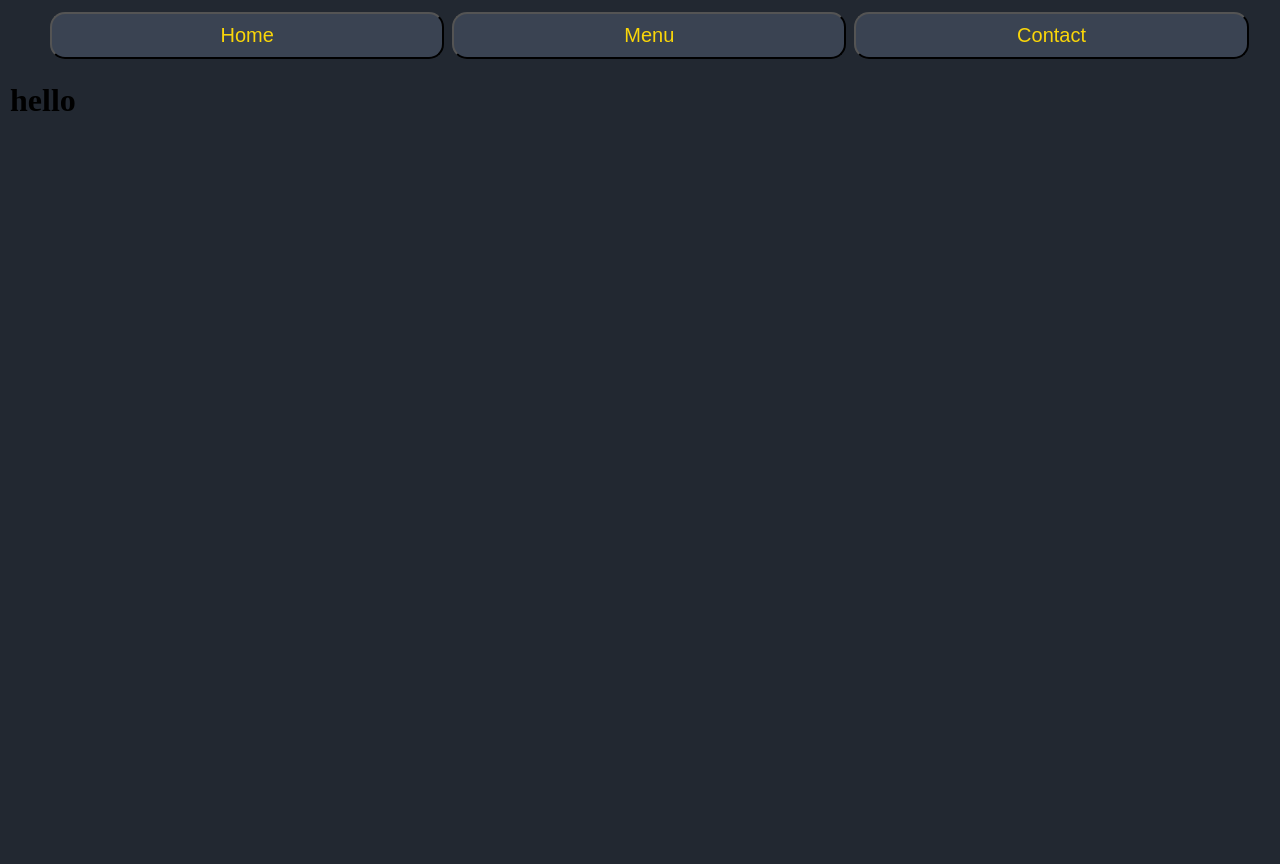
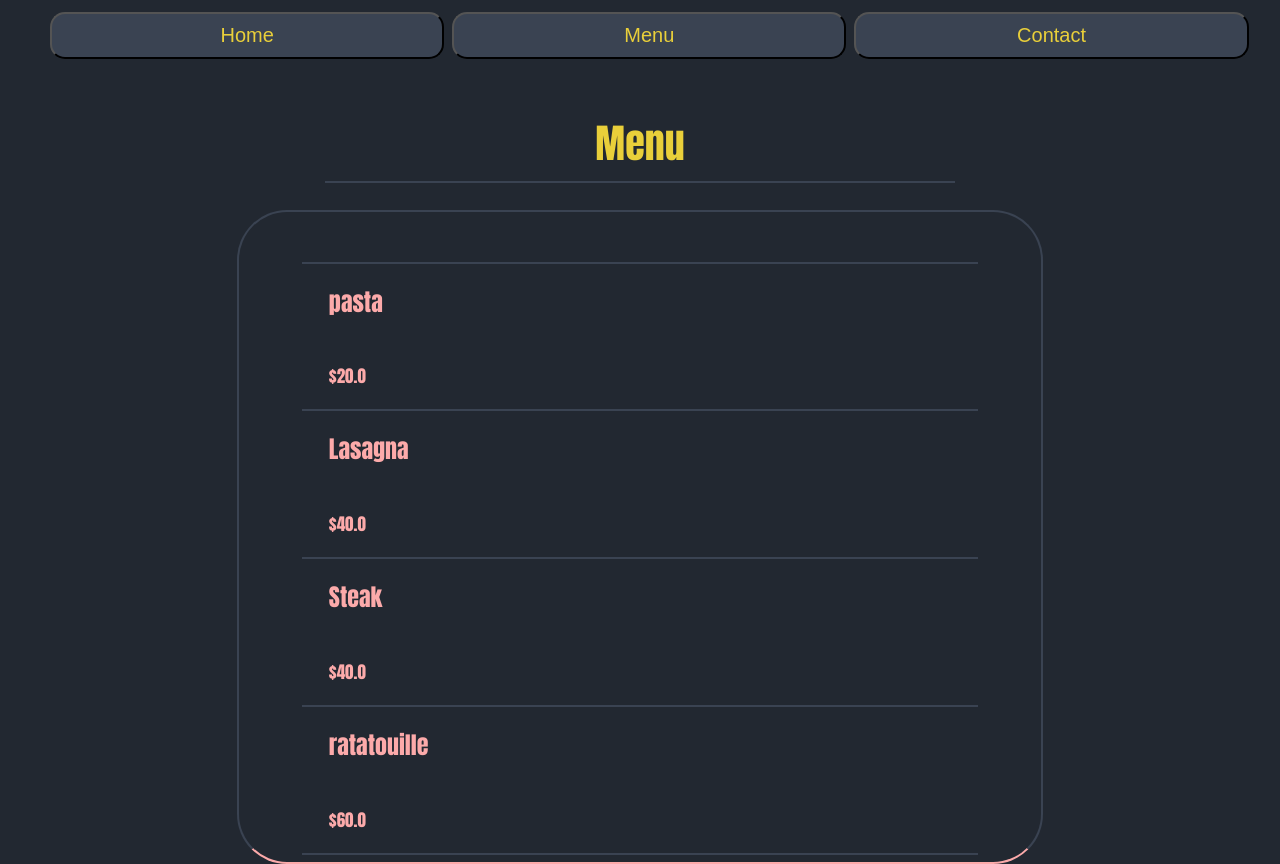
Before and after one commit to hussainhamid/restaurant-top, a website built with webpack: page src/index.html in a window 1280 px wide. Both pictures are taken after a click on the button "Menu". Before the commit the page ends 800 px from the top, so only its background shows below. Built offline with nearby package versions, Linux system fonts and the light colour scheme.

Commit message:
completed the project

```diff
--- /dev/null
+++ b/src/contact.js
@@ -0,0 +1,57 @@
+import './styles.css';
+
+
+export function contactComponent() {
+
+    const content = document.getElementById('content');
+
+        const contactContainer = document.createElement('div');
+        contactContainer.classList.add("contact-container");
+
+
+// this is the heading code
+        const contactHeading = document.createElement("h1");
+        contactHeading.innerHTML = "How can you contact us";
+        contactHeading.classList.add('contact-heading');
+
+
+// this is the code for email contact block
+        const emailContact = document.createElement("div");
+        emailContact.innerHTML = "Through Email: finestrestaurant@gmail.com";
+        emailContact.classList.add("contact-divs");
+
+
+
+// this is the code for website contact block
+        const websiteContact = document.createElement("div");
+        websiteContact.innerHTML = "through our website: finestrestaurant.com";
+        websiteContact.classList.add("contact-divs")
+
+
+
+// this is the code for the phone block
+        const phoneContact = document.createElement("div");
+        phoneContact.innerHTML = "Through phone: +1 123-456-789";
+        phoneContact.classList.add("contact-divs");
+
+
+
+
+        const thankHeading = document.createElement("div");
+        thankHeading.innerHTML = 'Thank you very much for choosing us. if you have any problem or concern you can contact us through the given ways.';
+        thankHeading.classList.add('contact-divs', 'thank-heading');
+
+
+        contactContainer.appendChild(contactHeading);
+
+        contactContainer.appendChild(emailContact);
+        contactContainer.appendChild(websiteContact);
+        contactContainer.appendChild(phoneContact);
+        contactContainer.appendChild(thankHeading);
+
+
+
+        content.appendChild(contactContainer);
+
+    return content;
+};
--- a/src/index.js
+++ b/src/index.js
@@ -5,7 +5,7 @@ import './homepage.js';
 
 import { menuComponent } from './menu.js';
 import { homeComponent } from './homepage.js';
-
+import { contactComponent } from './contact.js';
 
 
 
@@ -36,3 +36,13 @@ homeBtn.addEventListener("click", () => {
 
    document.body.appendChild(homeComponent());
 });
+
+
+const contactBtn = document.querySelector(".contact");
+
+contactBtn.addEventListener('click', () => {
+
+    content.innerHTML = "";
+
+    document.body.appendChild(contactComponent());
+});
--- a/src/menu.js
+++ b/src/menu.js
@@ -1,21 +1,101 @@
+
 import './styles.css';
 
 
     export function menuComponent() {
         const content = document.getElementById('content');
 
-        const container = document.createElement('div');
+        const menuContainer = document.createElement('div');
+        menuContainer.classList.add("menu-container");
 
 
-
+// the menu heading code
         const menuHeading = document.createElement('h1');
-        menuHeading.innerHTML = "hello";
+        menuHeading.innerHTML = "Menu";
         menuHeading.classList.add('menu-heading');
 
+// the menu list code
+        const menuList = document.createElement("div");
+        menuList.classList.add("menu-list");
+
+// this is actually a all dish code buit i accidently named it first dish
+        const firstDish = document.createElement("div");
+        firstDish.classList.add("first-dish");
 
 
-        container.appendChild(menuHeading);
-        content.appendChild(container);
+// this is the actual first dish code
+        const firstDishName = document.createElement('h2');
+        firstDishName.innerHTML = "pasta";
+        firstDishName.classList.add("dish-name");
+
+        const firstDishPrice = document.createElement("h3");
+        firstDishPrice.innerHTML = '$20.0';
+        firstDishPrice.classList.add("dish-price");
+
+
+// this is the second dish code
+        const secondDish = document.createElement("div");
+        secondDish.classList.add("second-dish");
+
+        const secondDishName = document.createElement('h2');
+        secondDishName.innerHTML = "Lasagna";
+        secondDishName.classList.add("dish-name");
+
+        const secondDishPrice = document.createElement("h3");
+        secondDishPrice.innerHTML = '$40.0';
+        secondDishPrice.classList.add("dish-price");
+
+
+// this is the third dish code
+        const thirdDish = document.createElement('div');
+        thirdDish.classList.add("third-dish");
+
+        const thirdDishName = document.createElement('h2');
+        thirdDishName.innerHTML = "Steak";
+        thirdDishName.classList.add("dish-name");
+
+        const thirdDishPrice = document.createElement("h3");
+        thirdDishPrice.innerHTML = '$40.0';
+        thirdDishPrice.classList.add("dish-price");
+
+
+// this is the fourth dish code
+        const fourthDish = document.createElement('div');
+        fourthDish.classList.add("fourth-dish");
+
+        const fourthDishName = document.createElement('h2');
+        fourthDishName.innerHTML = "ratatouille";
+        fourthDishName.classList.add("dish-name");
+
+        const fourthDishPrice = document.createElement("h3");
+        fourthDishPrice.innerHTML = '$60.0';
+        fourthDishPrice.classList.add("dish-price");
+
+
+// this is me appending all the dishes name and price to their respective div
+        firstDish.appendChild(firstDishName);
+        firstDish.appendChild(firstDishPrice);
+
+        secondDish.appendChild(secondDishName);
+        secondDish.appendChild(secondDishPrice);
+
+        thirdDish.appendChild(thirdDishName);
+        thirdDish.appendChild(thirdDishPrice);
+
+        fourthDish.appendChild(fourthDishName);
+        fourthDish.appendChild(fourthDishPrice);
+
+
+// this is appening those divs to menulist
+        menuList.appendChild(firstDish);
+        menuList.appendChild(secondDish);
+        menuList.appendChild(thirdDish);
+        menuList.appendChild(fourthDish);
+
+
+        menuContainer.appendChild(menuHeading);
+        menuContainer.appendChild(menuList)
+        content.appendChild(menuContainer);
 
         return content;
 
--- a/src/styles.css
+++ b/src/styles.css
@@ -5,6 +5,9 @@ html, body {
     width: 100%;
     background-color: #222831;
 }
+
+
+/* home page styles */
 
 #content {
     margin: 10px;
@@ -29,7 +32,7 @@ html, body {
 }
 
 .text {
-    color: #fad609;
+    color: #e9cf3a;
     text-align: center;
     top: 50%;
     left: 50%;
@@ -49,8 +52,111 @@ nav > button {
     font-size:  20px;
     width: 32%;
     background-color: #3a4352;
-    color: #fad609;
+    color: #e9cf3a;
     margin: 2px;
     border-radius: 15px;
     padding: 10px 0 10px 0;
 }
+
+
+
+/* menu page styles */
+
+.menu-heading {
+    position: relative;
+    padding-top: 25px;
+    padding-bottom: 10px;
+    text-align: center;
+    color: #e9cf3a;
+    font-weight: 500;
+    font-size: 40px;
+    font-family:Impact, Haettenschweiler, 'Arial Narrow Bold', sans-serif;
+}
+
+.menu-heading::after {
+    content: "";
+    position: absolute;
+    left: 50%; /* Start from center */
+    bottom: 0;
+    transform: translateX(-50%); /* Center the border */
+    width: 50%; /* Width of the border */
+    border-bottom: 2px solid #3a4352;
+}
+
+
+.menu-list {
+    border: 2px solid #3a4352;
+    color: rgb(252, 170, 170);
+    font-family:Impact, Haettenschweiler, 'Arial Narrow Bold', sans-serif;
+    height: 600px;
+    margin-right: 18%;
+    margin-left: 18%;
+    border-radius: 50px;
+    padding-top: 50px;
+    padding-left: 5%;
+    padding-right: 5%;
+    border-bottom: 2px solid rgb(252, 170, 170);
+
+}
+
+.dish-name {
+    padding-bottom: 20px;
+    padding-left: 4%;
+    padding-right: 4%;
+    font-weight: 400;
+}
+
+.dish-price {
+    padding-bottom: 20px;
+    padding-top: 4px;
+    padding-left: 4%;
+    padding-right: 4%;
+    border-bottom: 2px solid #3a4352;
+    font-size: 17px;
+    font-weight: 400;
+    margin-bottom: 10px;
+}
+
+.first-dish {
+    border-top: 2px solid #3a4352;
+}
+
+
+
+
+/* contact page styles */
+
+
+.contact-container {
+    font-family: Impact, Haettenschweiler, 'Arial Narrow Bold', sans-serif;
+}
+
+
+.contact-heading {
+    color: #e9cf3a;
+    text-align: center;
+    padding-top: 25px;
+    font-weight: 400;
+    margin-bottom: 50px;
+}
+
+
+.contact-divs {
+    border: 2px solid #3a4352;
+    height: 150px;
+    color: rgb(252, 170, 170);
+    display: flex;
+    justify-content: center;
+    align-items: center;
+    margin: auto;
+    width: 50%;
+    border-radius: 20px;
+    margin-bottom: 50px;
+}
+
+
+.thank-heading {
+    width: 60%;
+    padding-left: 30px;
+    padding-right: 30px;
+}
```
